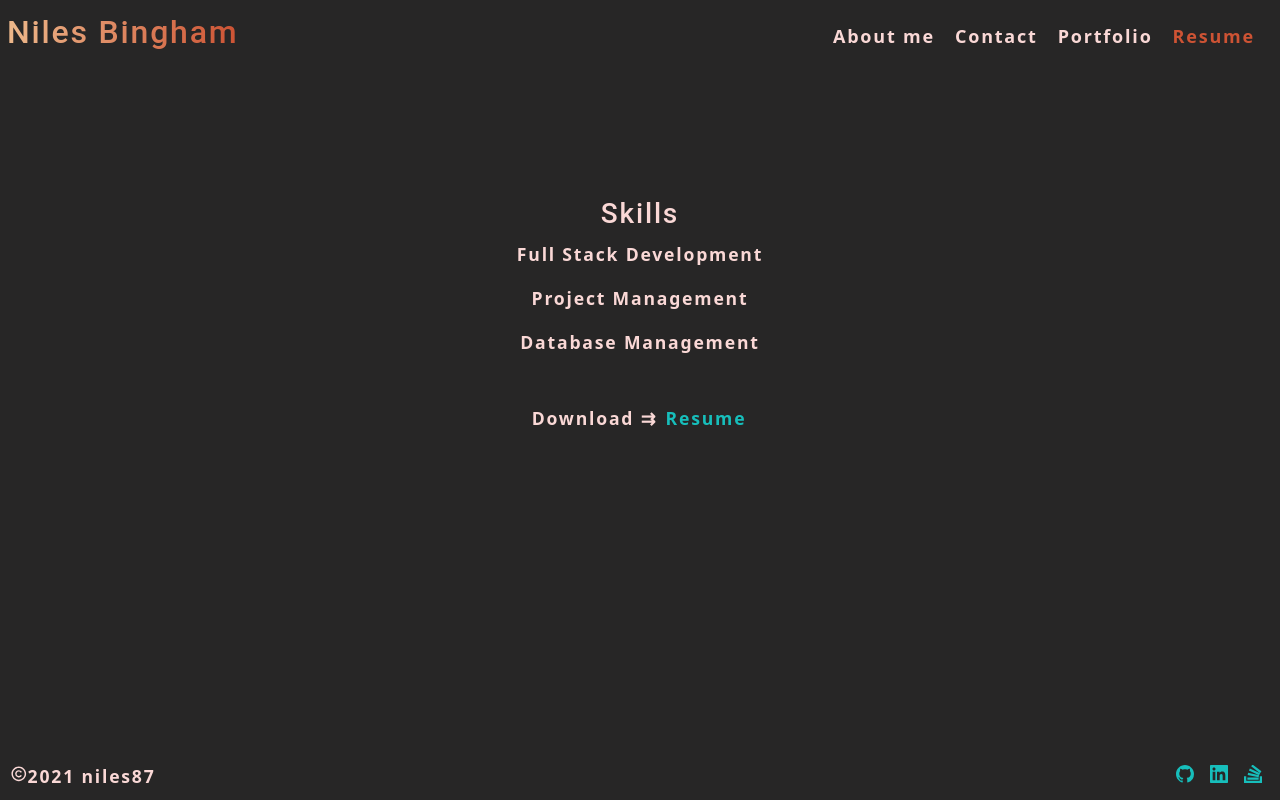
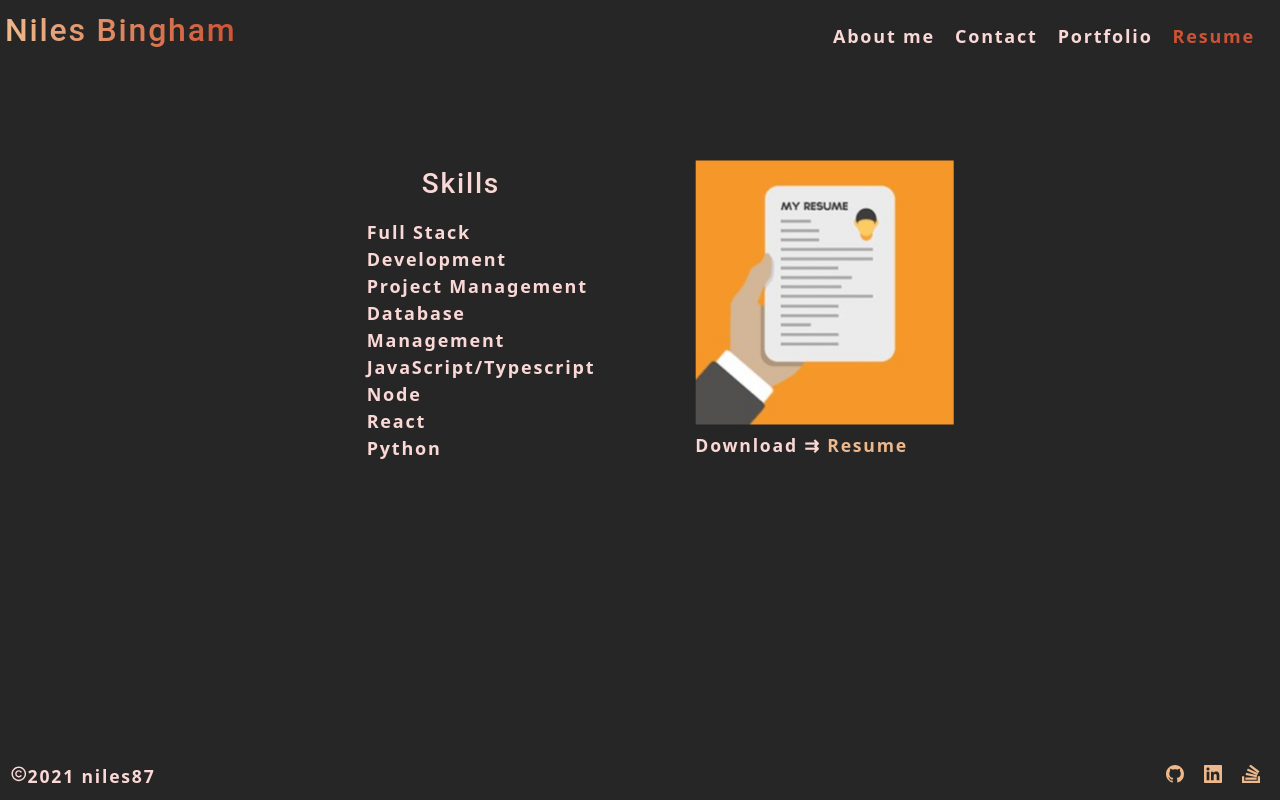
Before and after one commit to niles87/psychic-octo-port, a React (Create React App) app: page / in a window 1280 px wide. Both pictures are taken after a click on the item "Resume". Built offline with nearby package versions, Linux system fonts and the light colour scheme.

Commit message:
updated resume component

```diff
--- a/src/components/Header/index.js
+++ b/src/components/Header/index.js
@@ -3,7 +3,7 @@ import Nav from '../Nav';
 
 const Header = (props) => {
   return (
-    <header className='flex-row space-between'>
+    <header className='flex-row'>
       <a href='/'>
         <h2>Niles Bingham</h2>
       </a>
--- a/src/components/Resume/index.js
+++ b/src/components/Resume/index.js
@@ -3,18 +3,32 @@ import React from 'react';
 const Resume = () => {
   return (
     <section className='resume'>
+      <div className='resume-container'>
+        <div className='skills'>
+          <h3>Skills</h3>
+          <ul>
+            <li>Full Stack Development</li>
+            <li>Project Management</li>
+            <li>Database Management</li>
+            <li>JavaScript/Typescript</li>
+            <li>Node</li>
+            <li>React</li>
+            <li>Python</li>
+          </ul>
+        </div>
         <div>
-        <h3>Skills</h3>
-        <p>Full Stack Development</p>
-        <p>Project Management</p>
-        <p>Database Management</p>
-      </div>
+          <img
+            src={process.env.PUBLIC_URL + '/assets/resume.jpg'}
+            alt='resume'
+          />
           <p>
             Download <b>&#8649;</b>{' '}
             <a href={process.env.PUBLIC_URL + '/resume_.pdf'} download>
               Resume
             </a>
           </p>
+        </div>
+      </div>
     </section>
   );
 };
--- a/src/index.css
+++ b/src/index.css
@@ -1,8 +1,3 @@
-main {
-  margin: 0 auto;
-  max-width: 90%;
-}
-
 :root {
   --primary: #17bebb;
   --secondary: #cd5334;
@@ -12,9 +7,6 @@ main {
   --darker: #111111;
   --gradient: linear-gradient(to right, #edb88b, #cd5334);
   --error: rgb(228, 46, 1);
-  --spacing-one: calc(1rem * 0.5);
-  --spacing-two: calc(1rem);
-  --spacing-five: calc(2.5rem);
 }
 
 * {
@@ -50,6 +42,11 @@ body::-webkit-scrollbar-track {
 body::-webkit-scrollbar-thumb {
   background-color: #a9a9a9;
   border-radius: 10px;
+}
+
+main {
+  margin: 0 auto;
+  max-width: 90%;
 }
 
 h1,
@@ -121,14 +118,6 @@ button:hover {
 button[disabled] {
   cursor: default;
   opacity: 0.8;
-}
-
-img {
-  max-width: 100%;
-}
-
-span[role='img'] {
-  cursor: default;
 }
 
 form {
@@ -204,23 +193,7 @@ footer div a {
 .flex-row {
   display: flex;
   flex-wrap: wrap;
-}
-
-.space-between {
   justify-content: space-between;
-}
-
-.flex-end {
-  justify-content: flex-end;
-}
-
-a {
-  border-radius: 5px;
-  color: var(--primary);
-  font-weight: 600;
-  padding: 2px 4px;
-  margin-left: -2px;
-  margin-right: -2px;
 }
 
 .error-text {
@@ -278,9 +251,19 @@ a {
   top: 40%;
   left: 50%;
   transform: translate(-50%, -50%);
+  text-align: left;
+}
+
+.resume-container {
+  max-width: 1200px;
+  display: flex;
+  justify-content: space-between;
+}
+
+.resume-container div {
+  margin: 0 50px;
+}
+
+.skills h3 {
   text-align: center;
 }
-
-.resume div {
-  margin-bottom: 50px;
-}
```
Also changed, not shown: public/assets/resume.jpg (added). Lines whose indentation alone changed are shown as unchanged.
